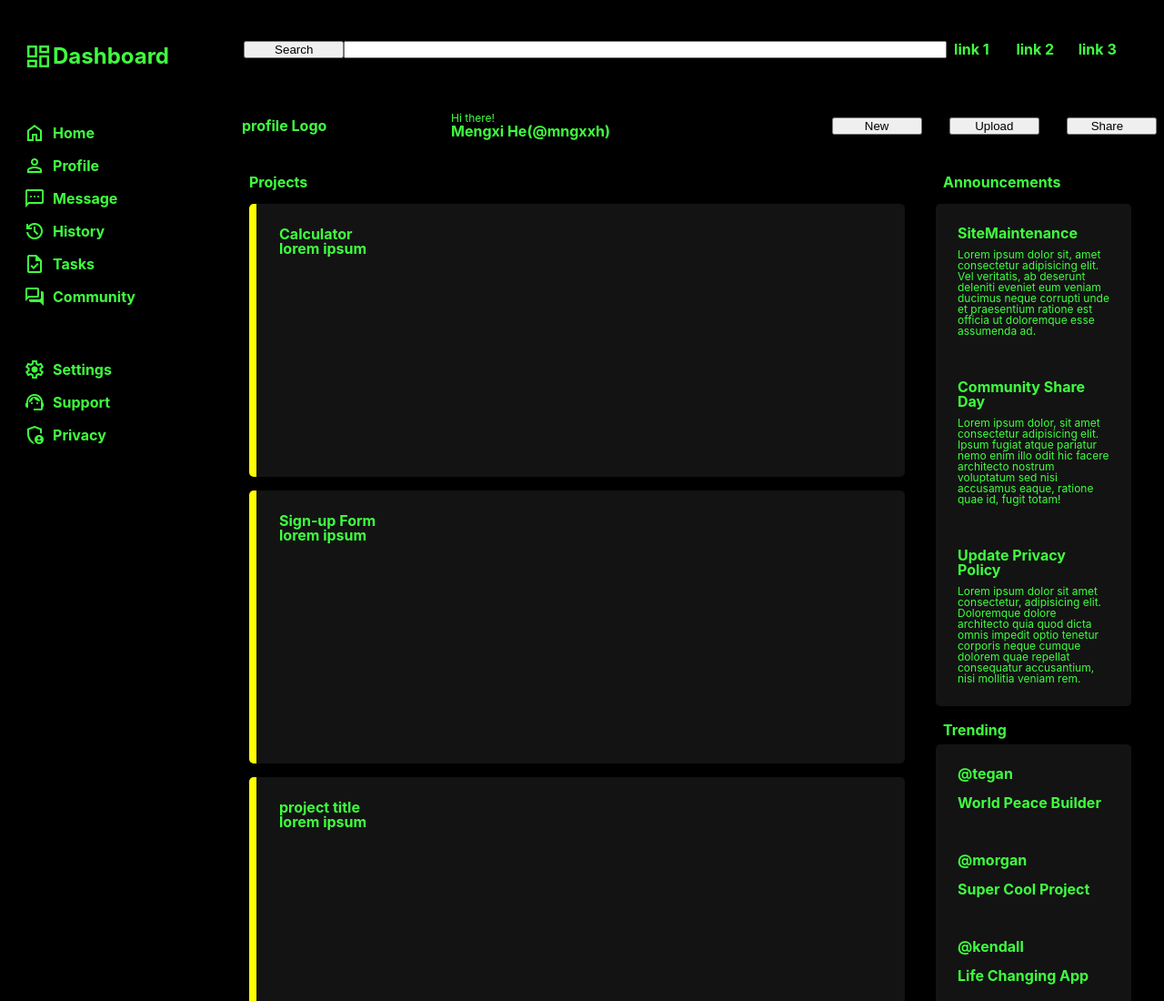
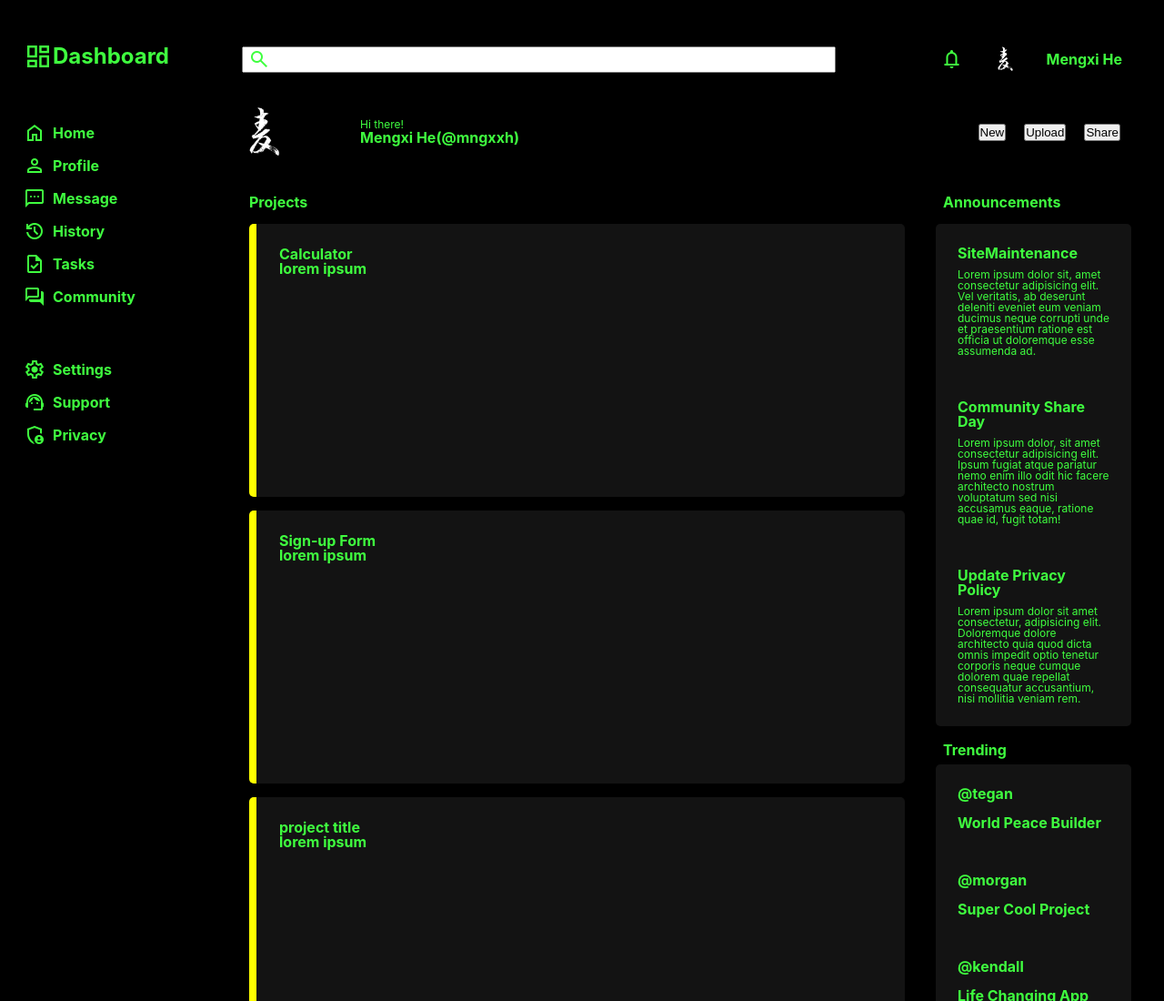
Before and after one commit to mengxihe/Admin-Dashboard, a website: page index.html in a window 1280 px wide. Shown: the top 1100 px of the page at 91% size. Drawn offline with nearby package versions, Linux system fonts and the light colour scheme.

Commit message:
adding more styles

```diff
--- a/index.html
+++ b/index.html
@@ -13,34 +13,40 @@
 <body>
 
     <div class="container">
-        <!-- <div class="topbar"> -->
         <div class="header">
-
-            <button>Search</button>
-            <input type="text" name="searchbar" id="search">
+            <div class="form-input">
+                <span class="material-symbols-outlined md-24 icon">
+                    search
+                </span>
+                <input type="text" name="searchbar" id="search">
+            </div>
             <div class="menu">
                 <ul>
-                    <li>link 1</li>
-                    <li>link 2</li>
-                    <li>link 3</li>
+                    <a href="http://">
+                        <span class="material-symbols-outlined md-24">
+                        notifications
+                        </span>
+                    </a>
+                    <img src="imgs/logo.png" alt="logo">
+                    <li>Mengxi He</li>
                 </ul>
             </div>
         </div>
 
 
         <div class="nav">
-            <!-- <ul class="hey"> -->
-            <div>profile Logo</div>
+            <img src="imgs/logo.png" alt="logo">
             <div>
                 <p class="hi">Hi there! </p>
                 <p class="name">Mengxi He(@mngxxh)</p>
             </div>
-            <button>New</button>
-            <button>Upload</button>
-            <button class="share">Share</button>
-            <!-- </ul> -->
+            <ul class="buttons">
+                <button>New</button>
+                <button>Upload</button>
+                <button class="share">Share</button>
+            </ul>
         </div>
-        <!-- </div> -->
+
 
         <div class="sidebar">
             <div class="dashboard-logo">
--- a/style.css
+++ b/style.css
@@ -59,7 +59,7 @@ table {
 .container {
     display: grid;
     grid-template-columns: min(250px, 40%) 4fr;
-    grid-template-rows: 0.5fr 1fr 10fr;
+    grid-template-rows: 100px 90px 10fr;
     width: 100vw;
     height: 100vh;
 }
@@ -94,6 +94,11 @@ table {
     gap: 12px;
 }
 
+.bottomSidebar {
+    /* justify-self: end;
+     */
+    align-self: end;
+}
 
 .dashboard-logo {
     font-size: 24px;
@@ -111,26 +116,69 @@ table {
 .header {
     background-color: rgb(0, 0, 0);
     display: grid;
-    grid-template-columns: 0.5fr 3fr 1fr;
-    margin: 30px 10px;
+    grid-template-columns: 4fr 2fr;
+    margin: 30px 10px 0 0;
 }
 
 .header>* {
     align-self: center;
 }
-.menu ul{
-    display: grid;
-    grid-template-columns: 1fr 1fr 1fr;
+
+
+.form-input {
+    display: flex;
+    align-items: center;
+    position: relative;
+    justify-content: center;
 }
 
+input {
+    padding-right: max(150px, 60%);
+    display: block;
+    padding-left: 40px;
+    width: 100%;
+    line-height: 25px;
+    outline: 0;
+    font-size: 18px;
+    color: rgb(63, 255, 63);
+}
+.form-input span {
+    position: absolute;
+    left: 15px;
+    top: 0;
+    font-size: 24px;
+    height: 100%;
+    display: flex;
+    align-items: center;
+    justify-content: center;
+}
+.menu ul{
+    /* display: grid; */
+    /* grid-template-columns: 1fr 1fr 1fr; */
+    display: flex;
+    align-items: center;
+    gap: 30px;
+    justify-content: flex-end;
+    margin-right: 20px;
+
+}
+
+.menu img {
+    height: 2rem;
+    width: 2rem;
+}
 .nav {
     background-color: rgb(0, 0, 0);
     display: grid;
-    grid-template-columns: 200px 2fr 0.5fr 0.5fr 0.5fr;
+    grid-template-columns: 100px 2fr 1.5fr;
     /* display: flex; */
     gap: 30px;
     /* justify-content: space-around; */
+}
 
+.nav img{
+    height: 4rem;
+    width: 4rem;
 }
 
 .nav .hi {
@@ -138,8 +186,11 @@ table {
     font-weight: lighter;
 }
 
-.share {
-    padding-right: 10px;
+.nav ul {
+    display: flex;
+    justify-content: flex-end;
+    gap: 20px;
+    margin-right: 40px;
 }
 .nav>* {
     align-self: center;
@@ -180,8 +231,6 @@ table {
 
 .announcements {
     display: grid;
-    /* grid-template-rows: repeat(auto-fit, minmax(50px, 1fr)); */
-    /* grid-template-rows: repeat(3 1fr); */
     grid-column: 1/2;
     gap: 15px;
     background-color: rgb(19, 19, 19);
```
Also changed, not shown: imgs/logo.png (added).
